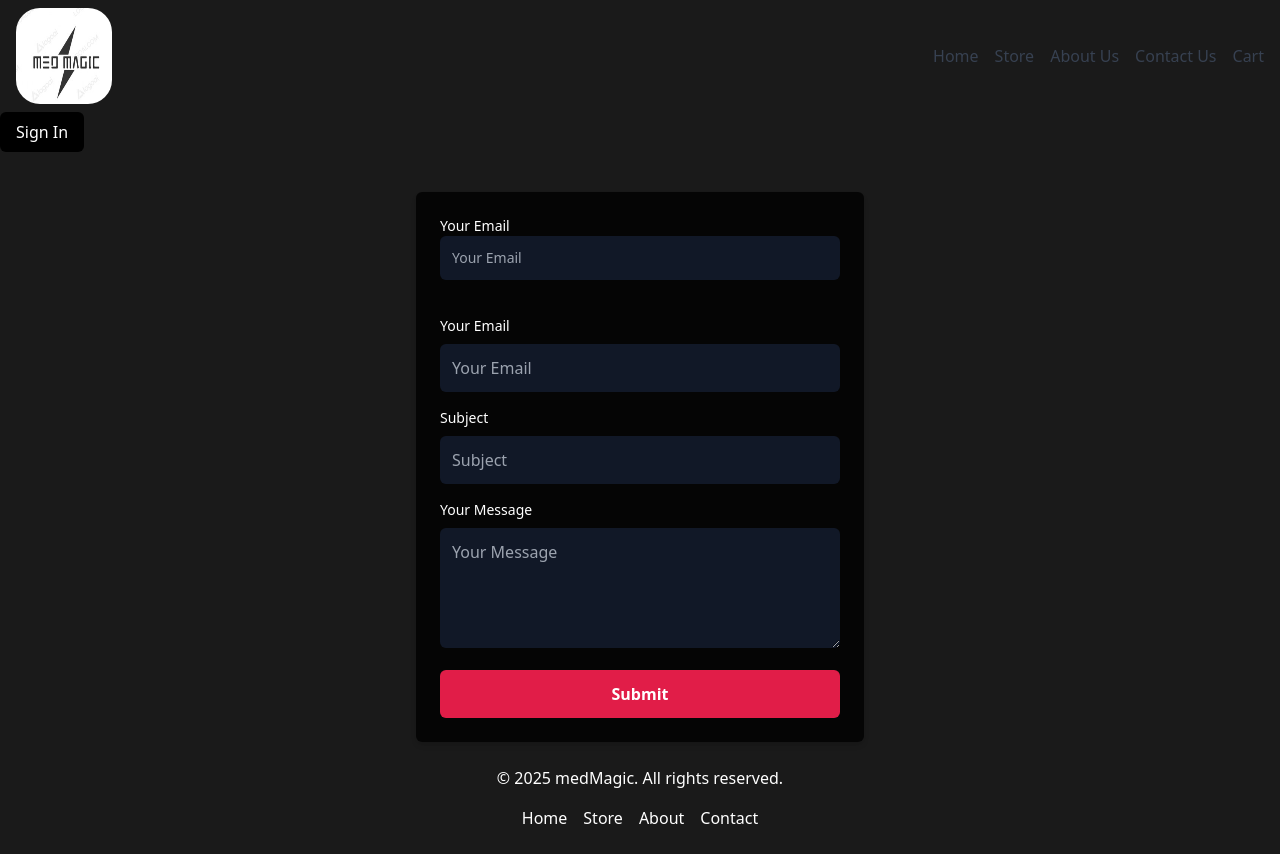
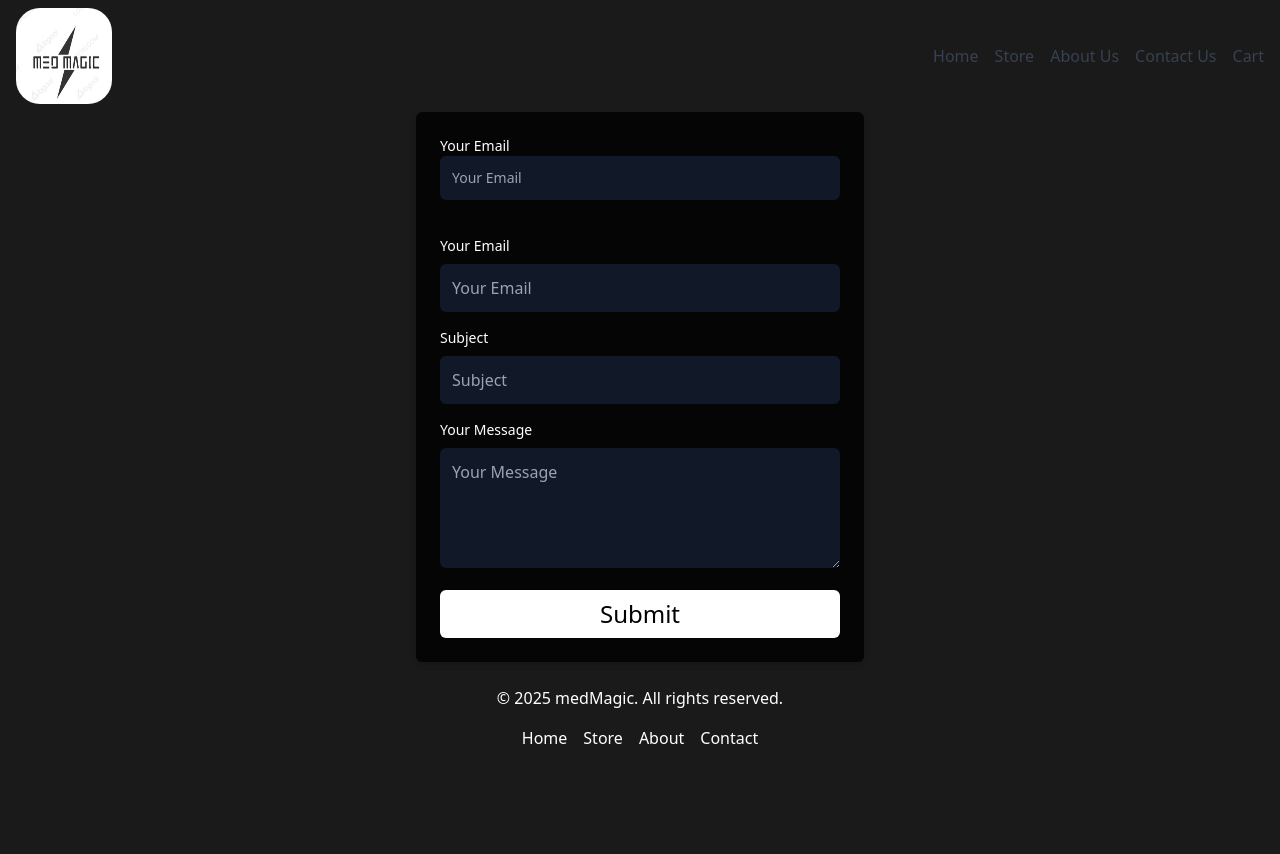
Before and after one commit to Saim-Maqsood/FYP, a Next.js app: page /contact in a window 1280 px wide. After the commit the page ends 800 px from the top, so only its background shows below. Built offline with nearby package versions, Linux system fonts and the light colour scheme.

Commit message:
updated code

```diff
--- a/app/api/auth/[...nextauth]/route.ts
+++ /dev/null
@@ -1,2 +0,0 @@
-import { handlers } from "@/auth"
-export const { GET, POST } = handlers
--- a/app/components/Banner.tsx
+++ b/app/components/Banner.tsx
@@ -28,8 +28,8 @@ const Banner = () => {
           />
           <p className='text-xs sm:text-sm md:text-lg lg:text-xl xl:text-2xl 2xl:text-3xl text-white'>Welcome to <span className={`${fonda.className} text-xs sm:text-sm md:text-lg lg:text-xl xl:text-2xl 2xl:text-3xl`}>medMagic</span></p>
           <div className='mt-[10dvh]'>
-          <Link href={"/"}>
-          <button type="submit" className=" bg-rose-600 hover:bg-rose-950 p-1 rounded-md text-xs sm:text-sm md:text-lg lg:text-xl xl:text-2xl 2xl:text-3xl text-white">SHOP NOW</button>
+          <Link href={"/store"}>
+          <button type="submit" className=" bg-white px-2 py-2 rounded-md text-xs sm:text-sm md:text-lg lg:text-xl xl:text-2xl 2xl:text-3xl text-black">SHOP NOW</button>
           </Link>
           </div>
         </div>
--- a/app/components/Navbar.tsx
+++ b/app/components/Navbar.tsx
@@ -2,7 +2,6 @@
 import { useState } from 'react';
 import Image from 'next/image';
 import Link from 'next/link';
-import SignIn from './SignIn';
 const Navbar = () => {
   const [isOpen, setIsOpen] = useState(false);
 
@@ -73,9 +72,6 @@ const Navbar = () => {
           </div>
         </div>
       </nav>
-      <div className='h-[10dvh]'>
-        <SignIn />
-      </div>
     </>
   );
 };
--- a/app/components/SignIn.tsx
+++ b/app/components/SignIn.tsx
@@ -1,15 +1,6 @@
-"use client";
-
-import { signIn } from "next-auth/react";
+"use client"
+import { signIn } from "next-auth/react"
 
 export default function SignIn() {
-  const handleClick = () => {
-    signIn("google");
-  };
-
-  return (
-    <button onClick={handleClick} className="bg-black text-white px-4 py-2 rounded-md">
-      Sign In
-    </button>
-  );
+  return <button onClick={() => signIn()} className="bg-white px-2 py-2 rounded-md">Sign In</button>
 }
--- a/app/contact/page.tsx
+++ b/app/contact/page.tsx
@@ -30,7 +30,7 @@ const page = () => {
             <label className="block text-sm font-medium mb-2 text-white" htmlFor="message">Your Message</label>
             <textarea className="w-full p-3 bg-gray-900 rounded-md focus:ring focus:ring-green-500" id="message" rows={4} placeholder="Your Message"></textarea>
           </div>
-          <button className="w-full bg-rose-600 hover:bg-rose-950 text-white font-semibold py-3 rounded-md">Submit</button>
+          <button className=" bg-white px-2 py-2 rounded-md text-xs sm:text-sm md:text-lg lg:text-xl xl:text-2xl 2xl:text-3xl text-black w-full">Submit</button>
         </form>
       </main>
     </>
```
Also changed, not shown: auth.ts (deleted, +0 -10 lines).
